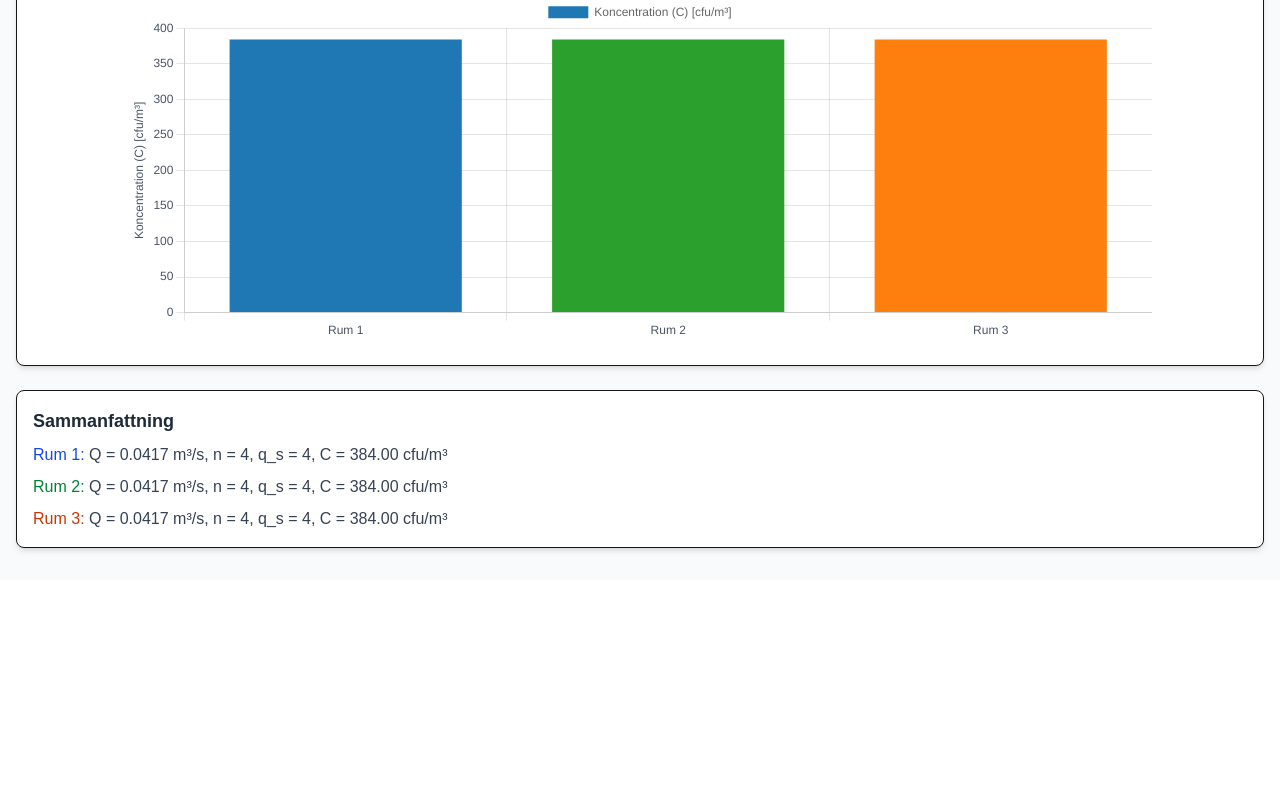
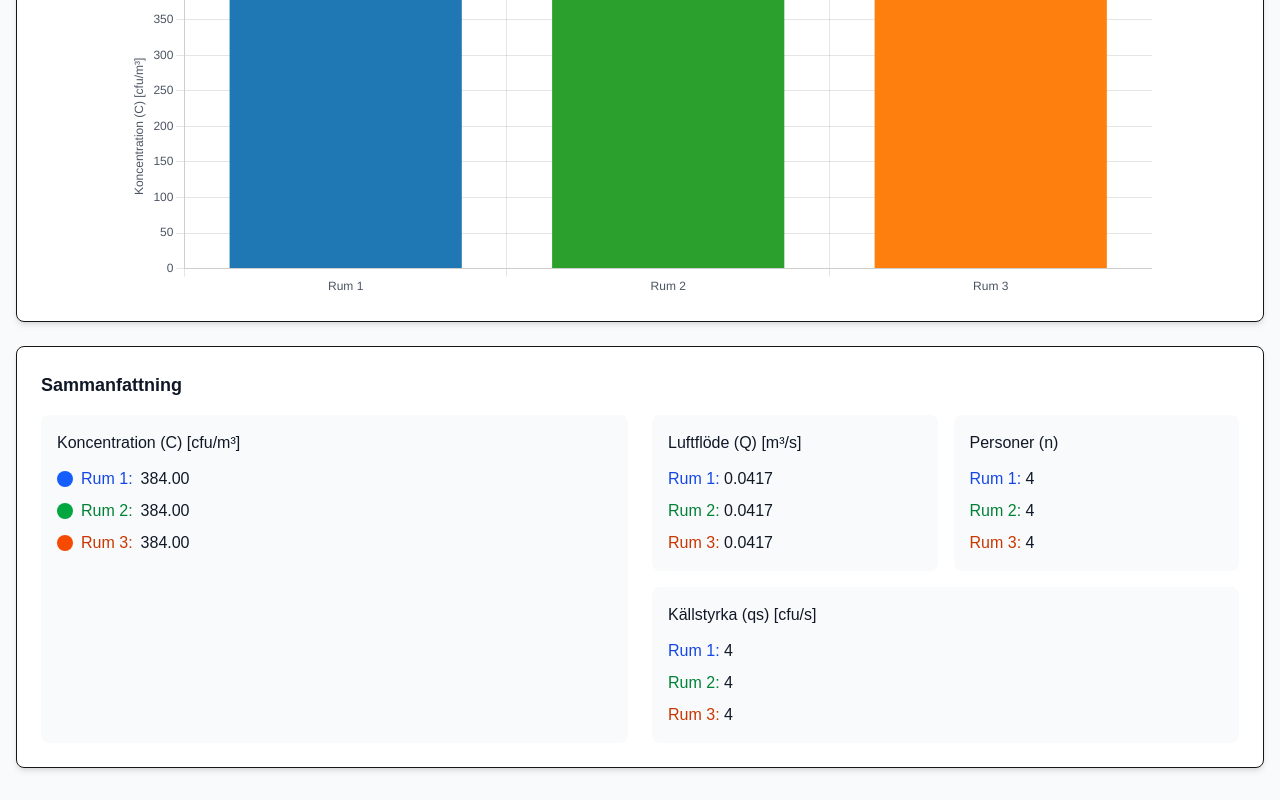
Before and after one commit to daniel0222uu/RoomComparison, a Next.js app: page / in a window 1280 px wide. Shown: the part 740-1540 px from the top of the page. Before the commit the page ends 1320 px from the top, so only its background shows below. Built offline with nearby package versions, Linux system fonts and the light colour scheme.

Commit message:
Styling fixes

```diff
--- a/src/components/ConcentrationChart.tsx
+++ b/src/components/ConcentrationChart.tsx
@@ -18,17 +18,27 @@
 }
 
 export default function ConcentrationChart({ c1, c2, c3 }: ChartData) {
+  // Use separate datasets for each bar to ensure proper coloring
   const chartData = {
     labels: ["Rum 1", "Rum 2", "Rum 3"],
     datasets: [
       {
-          label: "Koncentration (C) [cfu/m³]",
-          data: [
-            isFinite(c1) ? c1 : 0,
-            isFinite(c2) ? c2 : 0,
-            isFinite(c3) ? c3 : 0,
-          ],
-          backgroundColor: ["#1f77b4", "#2ca02c", "#ff7f0e"],
+        label: "Rum 1",
+        data: [isFinite(c1) ? c1 : 0, null, null],
+        backgroundColor: "#1f77b4",
+        stack: "Stack 0",
+      },
+      {
+        label: "Rum 2",
+        data: [null, isFinite(c2) ? c2 : 0, null],
+        backgroundColor: "#2ca02c",
+        stack: "Stack 0",
+      },
+      {
+        label: "Rum 3",
+        data: [null, null, isFinite(c3) ? c3 : 0],
+        backgroundColor: "#ff7f0e",
+        stack: "Stack 0",
       },
     ],
   };
@@ -52,10 +62,8 @@
       tooltip: {
         callbacks: {
           label: function(tooltipItem: any) {
-              // Get the dataset label and raw value from the tooltipItem parameter
-              const label = tooltipItem.dataset.label || '';
             const value = tooltipItem.raw;
-              return `${label}: ${value.toFixed(2)}`;
+            return `Koncentration (C) [cfu/m³]: ${value.toFixed(2)}`;
           },
         },
       },
@@ -81,7 +89,6 @@
 
   return (
       <div className="p-6 border rounded-lg bg-white mb-6 shadow-md">
-        <h2 className="text-xl font-semibold mb-4 text-gray-800 text-center">Koncentration jämförelse mellan rummen</h2>
         <div className="flex justify-center">
           <div className="h-96 w-full max-w-5xl">
             <Bar options={chartOptions} data={chartData} />
--- a/src/components/Summary.tsx
+++ b/src/components/Summary.tsx
@@ -14,22 +14,66 @@
                                   }
 
                                   export default function Summary({ q1, q2, q3, n1, n2, n3, qs1, qs2, qs3 }: SummaryProps) {
+                                    const c1 = calculateCValue(q1, qs1, n1);
+                                    const c2 = calculateCValue(q2, qs2, n2);
+                                    const c3 = calculateCValue(q3, qs3, n3);
+
                                     return (
-      <div className="p-4 border rounded-lg bg-white shadow-md">
-        <h3 className="text-lg font-semibold mb-2 text-gray-800">Sammanfattning</h3>
-        <div className="space-y-2 text-gray-700">
-          <p>
-            <span className="font-medium text-blue-700">Rum 1:</span> Q = {q1.toFixed(4)} m³/s, n = {n1}, q_s = {qs1},
-            C = {calculateCValue(q1, qs1, n1).toFixed(2)} cfu/m³
-          </p>
-          <p>
-            <span className="font-medium text-green-700">Rum 2:</span> Q = {q2.toFixed(4)} m³/s, n = {n2}, q_s = {qs2},
-            C = {calculateCValue(q2, qs2, n2).toFixed(2)} cfu/m³
-          </p>
-          <p>
-            <span className="font-medium text-orange-700">Rum 3:</span> Q = {q3.toFixed(4)} m³/s, n = {n3}, q_s = {qs3},
-            C = {calculateCValue(q3, qs3, n3).toFixed(2)} cfu/m³
-          </p>
+                                      <div className="p-6 border rounded-lg bg-white shadow-md">
+                                        <h3 className="text-lg font-semibold mb-4 text-gray-900">Sammanfattning</h3>
+
+                                        <div className="grid grid-cols-1 md:grid-cols-2 gap-6">
+                                          {/* Left column - Concentration values */}
+                                          <div className="bg-gray-50 p-4 rounded-lg">
+                                            <h4 className="text-base font-medium mb-3 text-gray-900">Koncentration (C) [cfu/m³]</h4>
+                                            <div className="space-y-2">
+                                              <div className="flex items-center">
+                                                <div className="w-4 h-4 rounded-full bg-blue-600 mr-2"></div>
+                                                <span className="font-medium text-blue-700">Rum 1:</span>
+                                                <span className="ml-2 text-gray-900">{isFinite(c1) ? c1.toFixed(2) : "0.00"}</span>
+                                              </div>
+                                              <div className="flex items-center">
+                                                <div className="w-4 h-4 rounded-full bg-green-600 mr-2"></div>
+                                                <span className="font-medium text-green-700">Rum 2:</span>
+                                                <span className="ml-2 text-gray-900">{isFinite(c2) ? c2.toFixed(2) : "0.00"}</span>
+                                              </div>
+                                              <div className="flex items-center">
+                                                <div className="w-4 h-4 rounded-full bg-orange-600 mr-2"></div>
+                                                <span className="font-medium text-orange-700">Rum 3:</span>
+                                                <span className="ml-2 text-gray-900">{isFinite(c3) ? c3.toFixed(2) : "0.00"}</span>
+                                              </div>
+                                            </div>
+                                          </div>
+
+                                          {/* Right column - Other parameters in float layout */}
+                                          <div className="grid grid-cols-2 gap-4">
+                                            <div className="bg-gray-50 p-4 rounded-lg">
+                                              <h4 className="text-base font-medium mb-3 text-gray-900">Luftflöde (Q) [m³/s]</h4>
+                                              <div className="space-y-2">
+                                                <div><span className="font-medium text-blue-700">Rum 1:</span> <span className="text-gray-900">{q1.toFixed(4)}</span></div>
+                                                <div><span className="font-medium text-green-700">Rum 2:</span> <span className="text-gray-900">{q2.toFixed(4)}</span></div>
+                                                <div><span className="font-medium text-orange-700">Rum 3:</span> <span className="text-gray-900">{q3.toFixed(4)}</span></div>
+                                              </div>
+                                            </div>
+
+                                            <div className="bg-gray-50 p-4 rounded-lg">
+                                              <h4 className="text-base font-medium mb-3 text-gray-900">Personer (n)</h4>
+                                              <div className="space-y-2">
+                                                <div><span className="font-medium text-blue-700">Rum 1:</span> <span className="text-gray-900">{n1}</span></div>
+                                                <div><span className="font-medium text-green-700">Rum 2:</span> <span className="text-gray-900">{n2}</span></div>
+                                                <div><span className="font-medium text-orange-700">Rum 3:</span> <span className="text-gray-900">{n3}</span></div>
+                                              </div>
+                                            </div>
+
+                                            <div className="bg-gray-50 p-4 rounded-lg col-span-2">
+                                              <h4 className="text-base font-medium mb-3 text-gray-900">Källstyrka (qs) [cfu/s]</h4>
+                                              <div className="space-y-2">
+                                                <div><span className="font-medium text-blue-700">Rum 1:</span> <span className="text-gray-900">{qs1}</span></div>
+                                                <div><span className="font-medium text-green-700">Rum 2:</span> <span className="text-gray-900">{qs2}</span></div>
+                                                <div><span className="font-medium text-orange-700">Rum 3:</span> <span className="text-gray-900">{qs3}</span></div>
+                                              </div>
+                                            </div>
+                                          </div>
                                         </div>
                                       </div>
                                     );
```
Lines whose indentation alone changed are shown as unchanged.
